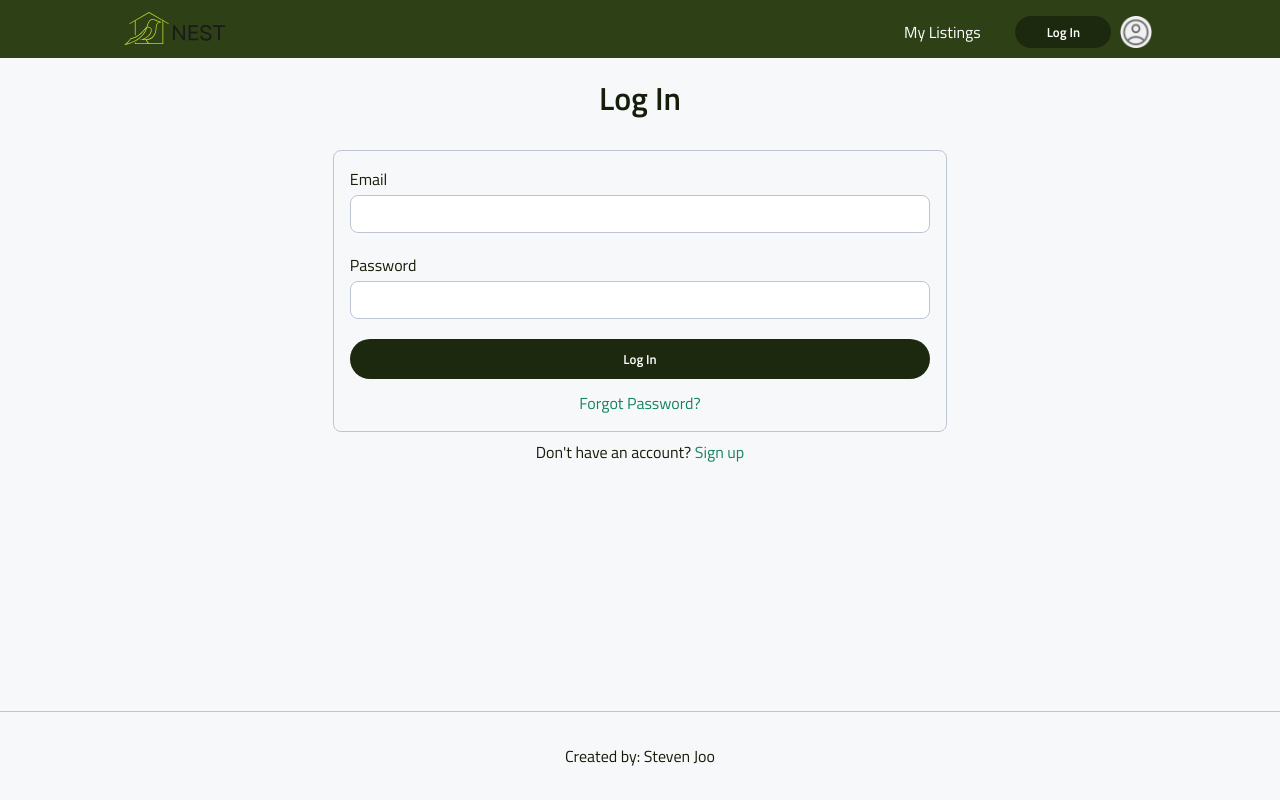
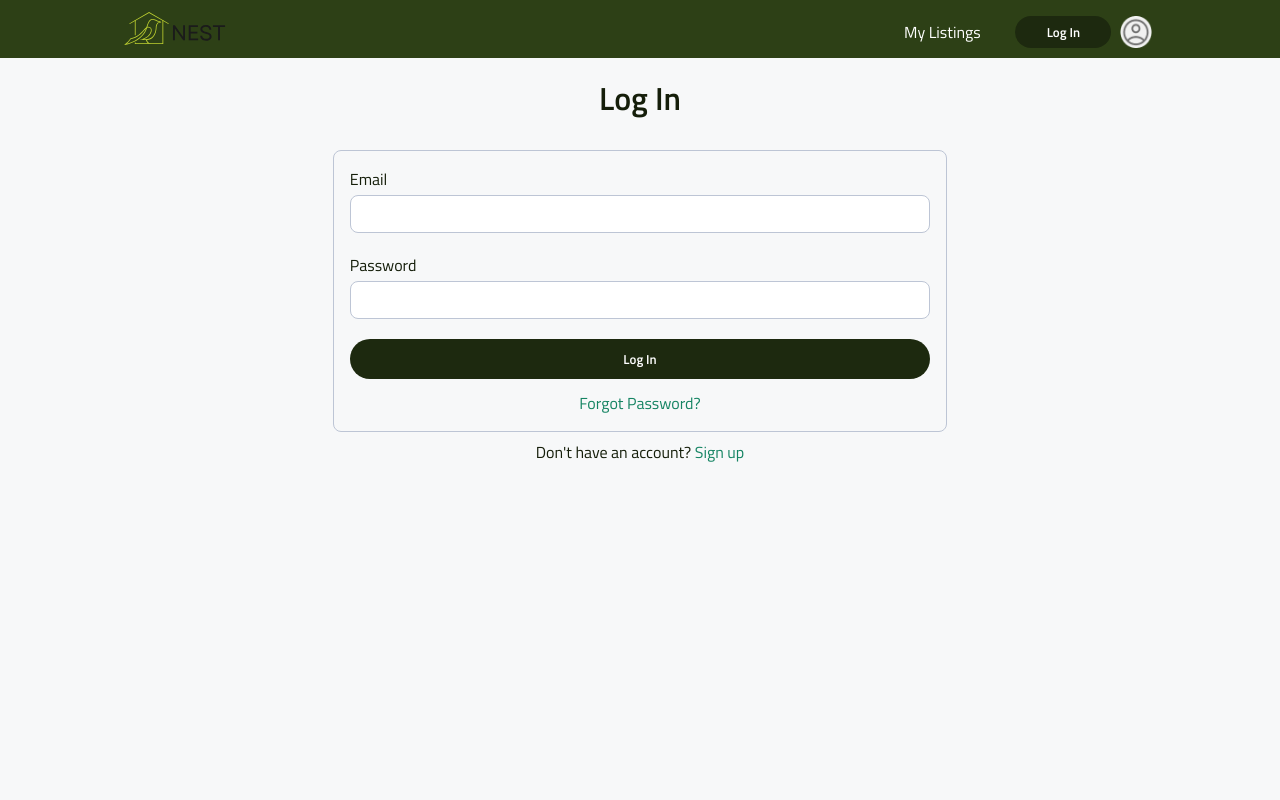
Before and after one commit to stebnj/steven-joo-capstone-project, a React (Create React App) app in the folder client/: page /login in a window 1280 px wide. Built offline with nearby package versions, Linux system fonts and the light colour scheme; no server answers.

Commit message:
remove footer from app

```diff
--- a/client/src/App.js
+++ b/client/src/App.js
@@ -29,7 +29,7 @@ function App() {
           <Route path="/forgot-password" element={<ForgotPassword />}></Route>
           <Route path="/dashboard" element={<PrivateRoute><Dashboard /></PrivateRoute>}></Route>
         </Routes>
-        <Footer />
+        {/* <Footer /> */}
       </BrowserRouter>
     </AuthProvider>
 
--- a/client/src/components/Footer/Footer.scss
+++ b/client/src/components/Footer/Footer.scss
@@ -5,15 +5,14 @@
 
 .footer{
     background-color: $Light-Grey;
-    position: absolute;
     width: 100%;
     bottom: 0;
+    position: absolute;
 
     &__container{
     border-top: 1px solid $Cloud;
-    display: flex;
-    justify-content: center;
     padding-top: 1rem;
+    text-align: center;
 
     @include desktop{
         padding: 2rem 0 1.25rem 0;
```
Also changed, not shown: client/src/components/ListingsList/ListingsList.scss (line endings or trailing spaces).
